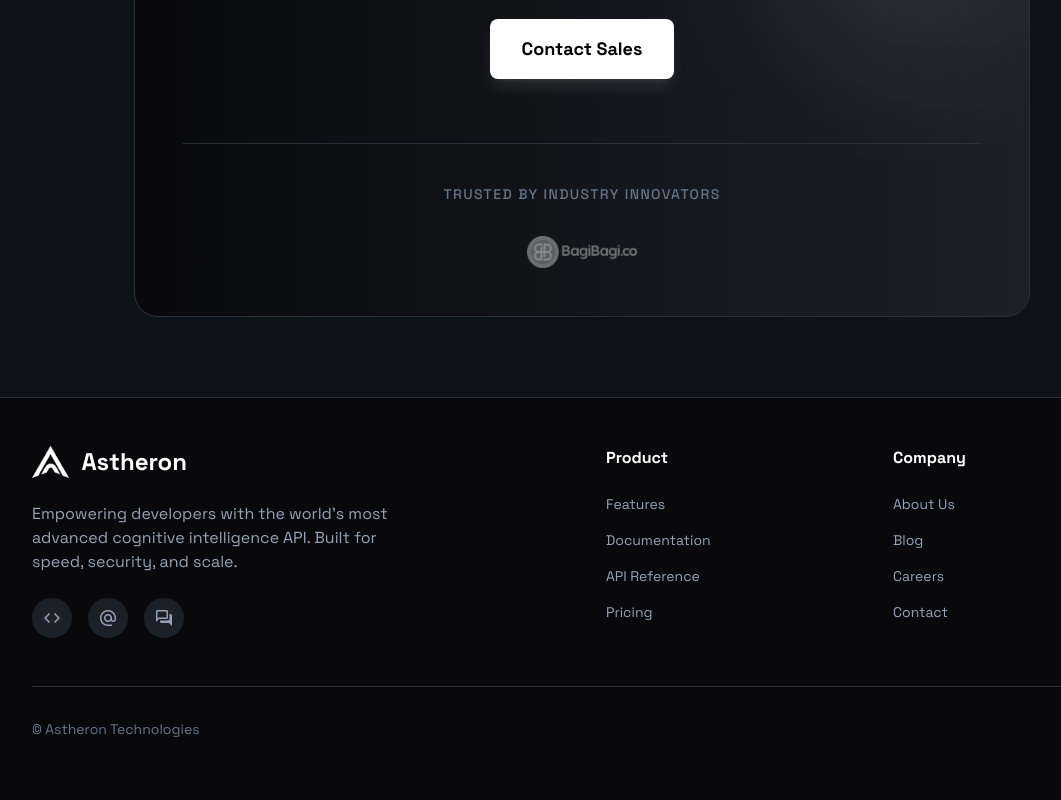
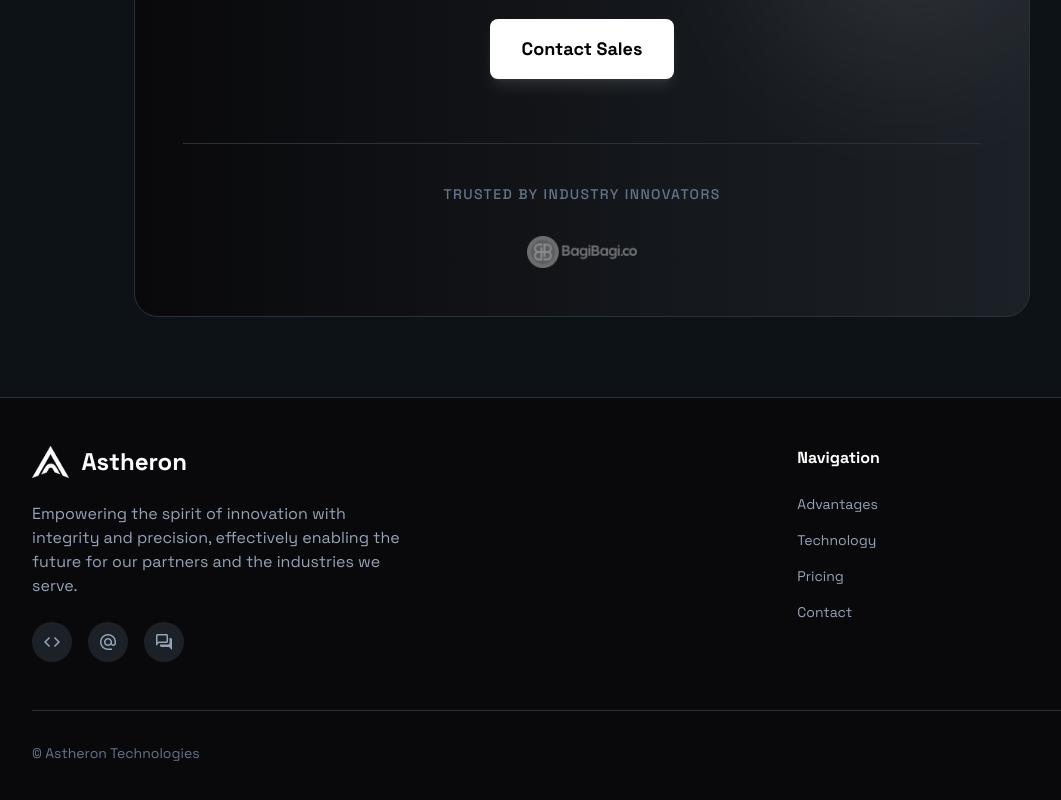
Before and after one commit to jdioso2024/AstheronFlaggingAI, a React (Vite) app: page / in a window 1280 px wide. Shown: the part 4310-5110 px from the top of the page, without its empty margins (58-1119 px from the left). Built offline with nearby package versions, Linux system fonts and the light colour scheme.

Commit message:
perubahan-6

```diff
--- a/src/components/Contact.jsx
+++ b/src/components/Contact.jsx
@@ -13,9 +13,9 @@ const Contact = () => {
                     </p>
 
                     <div className="flex flex-col sm:flex-row items-center justify-center gap-4">
-                        <button className="w-full sm:w-auto px-8 py-4 rounded-lg bg-white text-black font-bold text-lg hover:bg-slate-200 transition-all shadow-lg shadow-white/10">
+                        <a href="https://wa.me/6281227031147" target="_blank" rel="noopener noreferrer" className="w-full sm:w-auto px-8 py-4 rounded-lg bg-white text-black font-bold text-lg hover:bg-slate-200 transition-all shadow-lg shadow-white/10 flex items-center justify-center">
                             Contact Sales
-                        </button>
+                        </a>
 
                     </div>
 
--- a/src/components/Footer.jsx
+++ b/src/components/Footer.jsx
@@ -4,14 +4,14 @@ const Footer = () => {
     return (
         <footer className="bg-background-dark border-t border-[#283039] py-12 px-6">
             <div className="max-w-[1100px] mx-auto">
-                <div className="grid grid-cols-1 md:grid-cols-4 gap-12 mb-12">
+                <div className="grid grid-cols-1 md:grid-cols-3 gap-12 mb-12">
                     <div className="col-span-1 md:col-span-2">
                         <div className="flex items-center gap-3 text-white mb-6">
                             <img src="/logo4.png" alt="Astheron Logo" className="h-8 w-auto" />
                             <h2 className="text-2xl font-bold">Astheron</h2>
                         </div>
                         <p className="text-slate-400 max-w-sm mb-6">
-                            Empowering developers with the world's most advanced cognitive intelligence API. Built for speed, security, and scale.
+                            Empowering the spirit of innovation with integrity and precision, effectively enabling the future for our partners and the industries we serve.
                         </p>
                         <div className="flex gap-4">
                             {['code', 'alternate_email', 'forum'].map((icon, i) => (
@@ -23,26 +23,12 @@ const Footer = () => {
                     </div>
 
                     <div>
-                        <h4 className="text-white font-bold mb-6">Product</h4>
+                        <h4 className="text-white font-bold mb-6">Navigation</h4>
                         <ul className="flex flex-col gap-4 text-slate-400 text-sm">
                             {[
-                                { name: 'Features', href: '#features' },
-                                { name: 'Documentation', href: '#' },
-                                { name: 'API Reference', href: '#' },
-                                { name: 'Pricing', href: '#pricing' }
-                            ].map(item => (
-                                <li key={item.name}><a className="hover:text-primary transition-colors" href={item.href}>{item.name}</a></li>
-                            ))}
-                        </ul>
-                    </div>
-
-                    <div>
-                        <h4 className="text-white font-bold mb-6">Company</h4>
-                        <ul className="flex flex-col gap-4 text-slate-400 text-sm">
-                            {[
-                                { name: 'About Us', href: '#' },
-                                { name: 'Blog', href: '#' },
-                                { name: 'Careers', href: '#' },
+                                { name: 'Advantages', href: '#features' },
+                                { name: 'Technology', href: '#technology' },
+                                { name: 'Pricing', href: '#pricing' },
                                 { name: 'Contact', href: '#contact' }
                             ].map(item => (
                                 <li key={item.name}><a className="hover:text-primary transition-colors" href={item.href}>{item.name}</a></li>
--- a/src/components/Headline.jsx
+++ b/src/components/Headline.jsx
@@ -27,7 +27,7 @@ const Headline = () => {
                         <span className="material-symbols-outlined text-[20px]">description</span>
                         Read Docs
                     </button>
-                    <a className="flex h-12 items-center justify-center rounded-lg bg-white px-8 text-base font-bold text-black hover:bg-slate-200 transition-all shadow-[0_0_20px_rgba(255,255,255,0.1)]" href="#contact">
+                    <a className="flex h-12 items-center justify-center rounded-lg bg-white px-8 text-base font-bold text-black hover:bg-slate-200 transition-all shadow-[0_0_20px_rgba(255,255,255,0.1)]" href="https://wa.me/6281227031147" target="_blank" rel="noopener noreferrer">
                         Contact Sales
                     </a>
                 </div>
--- a/src/components/Pricing.jsx
+++ b/src/components/Pricing.jsx
@@ -39,10 +39,10 @@ const Pricing = () => {
                         <h3 className="text-xl font-bold text-white mb-2">Ready to get started?</h3>
                         <p className="text-slate-400 text-sm">Connect with our sales team to request your API keys and discuss volume pricing for your enterprise.</p>
                     </div>
-                    <button className="whitespace-nowrap flex items-center gap-2 px-6 py-3 rounded-lg bg-white text-black font-bold hover:bg-slate-200 transition-colors shadow-lg shadow-white/10">
+                    <a href="https://wa.me/6281227031147" target="_blank" rel="noopener noreferrer" className="whitespace-nowrap flex items-center gap-2 px-6 py-3 rounded-lg bg-white text-black font-bold hover:bg-slate-200 transition-colors shadow-lg shadow-white/10">
                         Contact Sales
                         <span className="material-symbols-outlined text-[20px]">arrow_forward</span>
-                    </button>
+                    </a>
                 </div>
             </div>
         </section>
```
